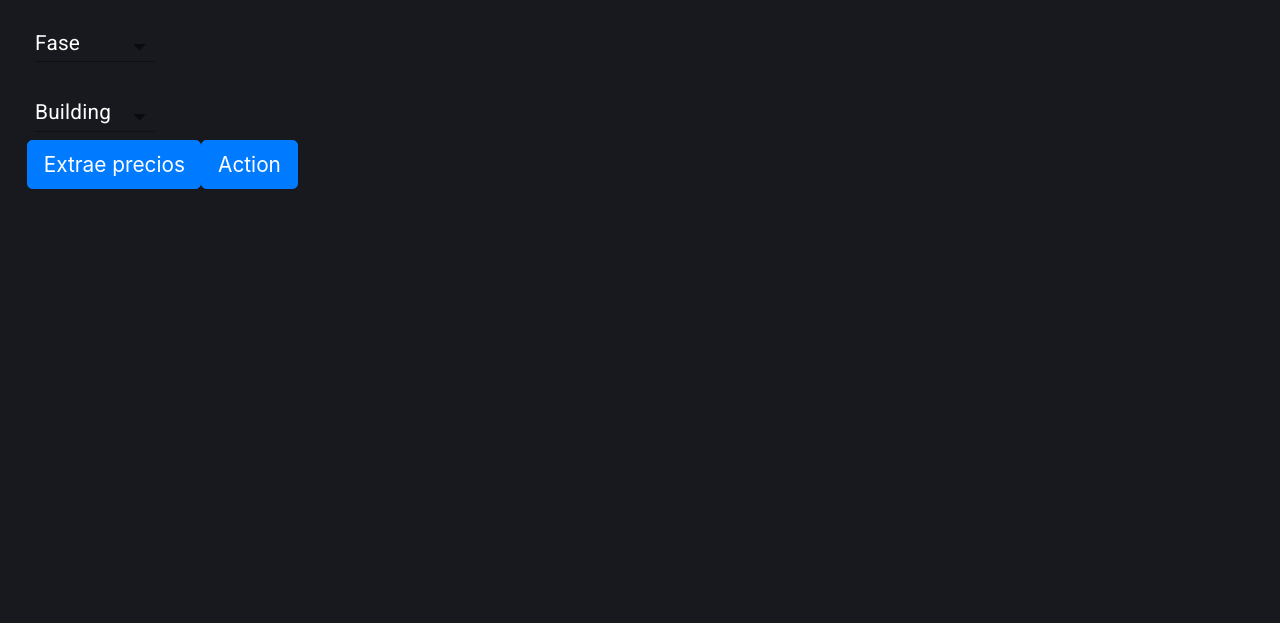
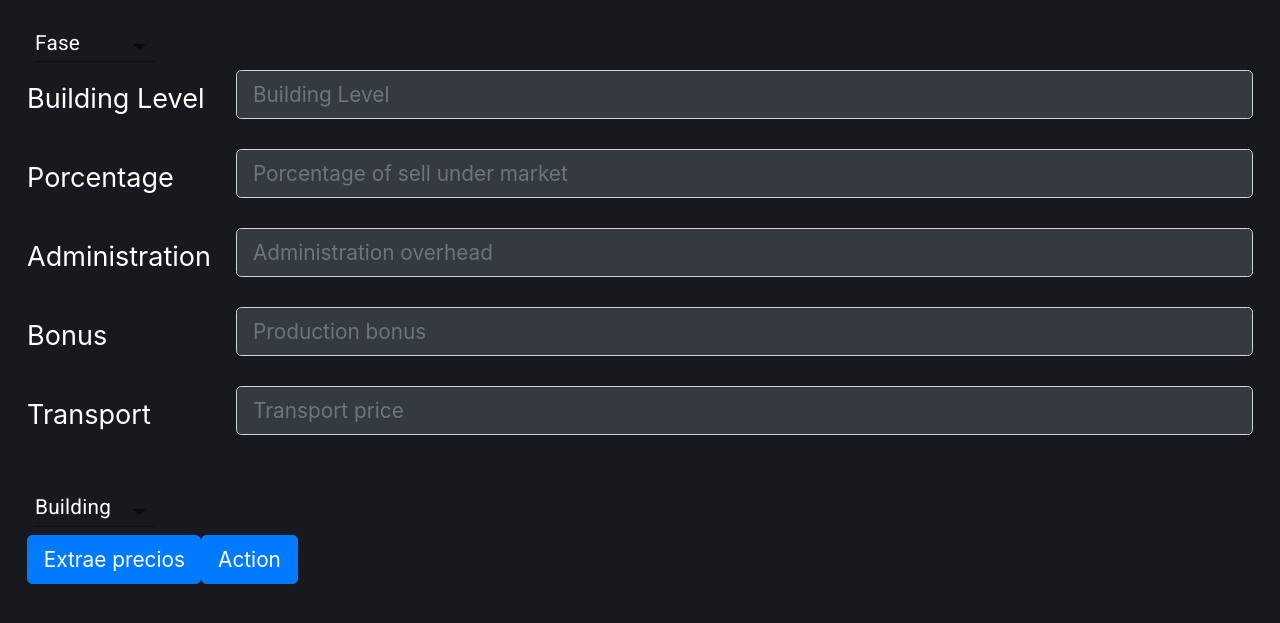
Before and after one commit to Deschain53/Sim_Company_Web_Calculator, a React app: page /production in a window 1280 px wide. Shown: the part 157-780 px from the top of the page. Built offline with nearby package versions, Linux system fonts and the light colour scheme.

Commit message:
Dark mode was added to the Form

```diff
--- a/src/components/ProductionCalculator.js
+++ b/src/components/ProductionCalculator.js
@@ -4,6 +4,7 @@ import { getPricesFromInternet } from '../actions/prices';
 //import { changeProductionFaseToBoom, changeProductionFaseToNormal } from '../actions/production';
 import {FaseDropDownButton } from '../components/ui/FaseDropDownButton';
 import { BuildingDropDownButton } from './ui/BuildingDropDownButton';
+import { FormProduction } from './ui/FormProduction';
 
 export const ProductionCalculator = () => {
 
@@ -25,7 +26,7 @@ export const ProductionCalculator = () => {
 
             <div>
                 <FaseDropDownButton/>
-
+                <FormProduction/>
                 <BuildingDropDownButton/>
 
                 <button className = "btn btn-primary" onClick = { handleGetPrices }>
--- /dev/null
+++ b/src/components/ui/FormProduction.js
@@ -0,0 +1,197 @@
+import React, {useEffect} from 'react';
+import { useForm } from '../../hooks/useForm';
+
+export const FormProduction= () => {        //Se podria recibir una funcion setState
+
+    const [formValues, handleInputChange] = useForm({
+        building: '',
+        PVM: '',
+        admin: '',
+        bonus: '',
+        transport: '',
+    });
+
+    const {building,PVM,admin, bonus,transport} = formValues;
+
+    const handleSubmit = (e) => {
+        e.preventDefault();
+        console.log(formValues);
+        //updateFromFormInfo(formValues);
+    };
+
+    /*useEffect(() => {
+        //updateFromFormInfo(formValues);
+    }, [formValues])*/
+
+
+    return (
+        <form onSubmit={handleSubmit}>
+
+            <div className="form-group row ">
+                <label for="colFormLabel" className="col-sm-2 col-form-label">
+                    Building Level
+                </label>
+                <div className="col-sm-10">
+                  <input
+                    type = "text"
+                    name = "building"
+                    className="form-control text-white bg-dark"
+                    id="colFormLabel"
+                    placeholder = "Building Level"
+                    autoComplete = "off"
+                    value = {building}
+                    onChange = {handleInputChange}
+                  />
+                </div>
+            </div>
+
+            <div className="form-group row ">
+                <label for="colFormLabel" className="col-sm-2 col-form-label">
+                    Porcentage
+                </label>
+                <div className="col-sm-10">
+                  <input
+                    type = "text"
+                    name = "PVM"
+                    className="form-control text-white bg-dark"
+                    id="colFormLabel"
+                    placeholder = "Porcentage of sell under market"
+                    autoComplete = "off"
+                    value = {PVM}
+                    onChange = {handleInputChange}
+                  />
+                </div>
+            </div>
+
+            <div className="form-group row ">
+                <label for="colFormLabel" className="col-sm-2 col-form-label">
+                    Administration
+                </label>
+                <div className="col-sm-10">
+                  <input
+                    type = "text"
+                    name = "admin"
+                    className="form-control text-white bg-dark"
+                    id="colFormLabel"
+                    placeholder = "Administration overhead"
+                    autoComplete = "off"
+                    value = {admin}
+                    onChange = {handleInputChange}
+                  />
+                </div>
+            </div>
+
+            <div className="form-group row ">
+                <label for="colFormLabel" className="col-sm-2 col-form-label">
+                    Bonus
+                </label>
+                <div className="col-sm-10">
+                  <input
+                    type = "text"
+                    name = "bonus"
+                    className="form-control text-white bg-dark"
+                    id="colFormLabel"
+                    placeholder = "Production bonus"
+                    autoComplete = "off"
+                    value = {bonus}
+                    onChange = {handleInputChange}
+                  />
+                </div>
+            </div>
+
+            <div className="form-group row ">
+                <label for="colFormLabel" className="col-sm-2 col-form-label">
+                    Transport
+                </label>
+                <div className="col-sm-10">
+                  <input
+                    type = "text"
+                    name = "transport"
+                    className="form-control text-white bg-dark"
+                    id="colFormLabel"
+                    placeholder = "Transport price"
+                    autoComplete = "off"
+                    value = {transport}
+                    onChange = {handleInputChange}
+                  />
+                </div>
+            </div>
+        </form>
+    )
+}
+
+
+
+
+
+
+
+
+
+
+
+    /*return (
+        <form onSubmit = {handleSubmit}>
+
+            <div className = "form-group form-dark">
+                <input
+                    type = "text"
+                    name = "edificio"
+                    className = "form-control"
+                    placeholder = "Nivel de edificio"
+                    autoComplete = "off"
+                    value = {edificio}
+                    onChange = {handleInputChange}
+                />
+            </div>
+
+            <div className = "form-group form-dark">
+                <input
+                    type = "text"
+                    name = "PVM"
+                    className = "form-control"
+                    placeholder = "Porcentaje de venta bajo mercado"
+                    autoComplete = "off"
+                    value = {PVM}
+                    onChange = {handleInputChange}
+                />
+            </div>
+
+            <div className = "form-group form-dark">
+                <input
+                    type = "text"
+                    name = "admin"
+                    className = "form-control"
+                    placeholder = "Gastos administrativos"
+                    autoComplete = "off"
+                    value = {admin}
+                    onChange = {handleInputChange}
+                />
+            </div>
+
+            <div className = "form-group form-dark">
+                <input
+                    type = "text"
+                    name = "bonificacion"
+                    className = "form-control"
+                    placeholder = "Bonificación de producción"
+                    autoComplete = "off"
+                    value = {bonificacion}
+                    onChange = {handleInputChange}
+                />
+            </div>
+
+            <div className = "form-group form-dark">
+                <input
+                    type = "text"
+                    name = "transporte"
+                    className = "form-control"
+                    placeholder = "Costo del transporte"
+                    autoComplete = "off"
+                    value = {transporte}
+                    onChange = {handleInputChange}
+                />
+            </div>
+
+        </form>
+    )*/
--- /dev/null
+++ b/src/hooks/useForm.js
@@ -0,0 +1,16 @@
+import {useState} from 'react';
+
+export const useForm = (inicialState = {}) => {
+    const [values, setValues] = useState(inicialState);
+
+    const handleInputChange = ({target}) => {
+
+        setValues({
+            ...values,
+            [target.name] : target.value
+        });
+    }
+
+    return [ values, handleInputChange];
+
+}
--- a/src/styles/index.css
+++ b/src/styles/index.css
@@ -12,6 +12,10 @@ h1 {
   align-content: center;
 }
 
+.form-dark {
+    background-color: #7a7a7a;
+}
+
 /*.dark-Mode {
     background-color: #18191f;
     color: white;
```
